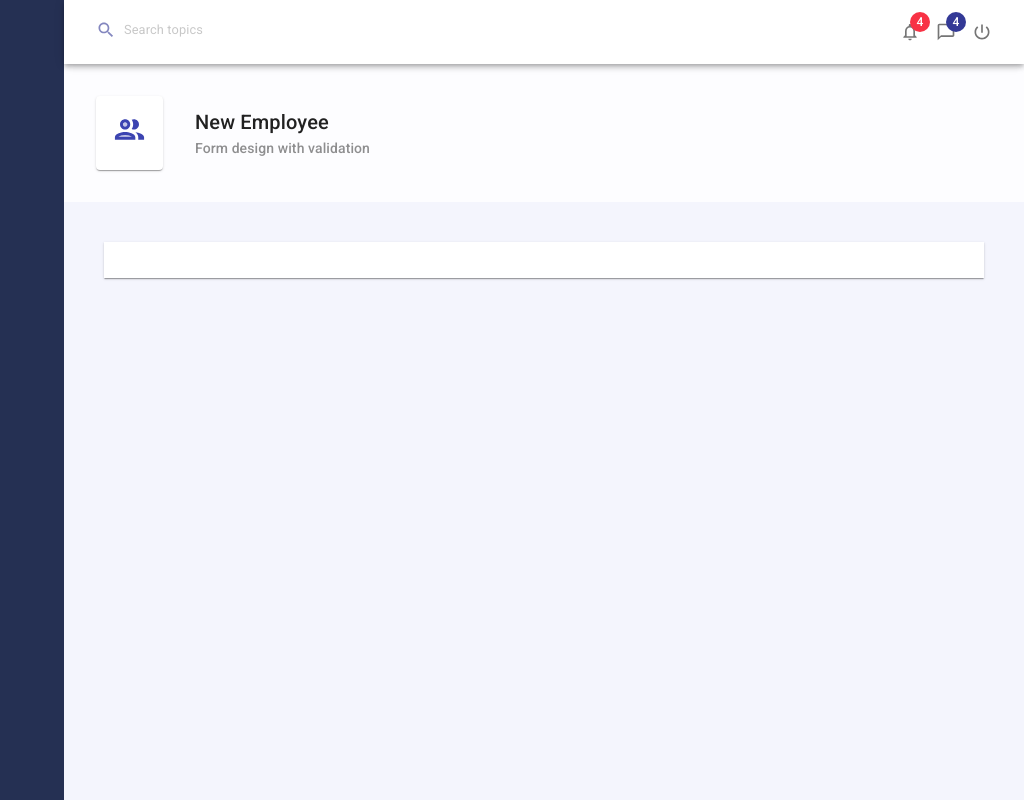
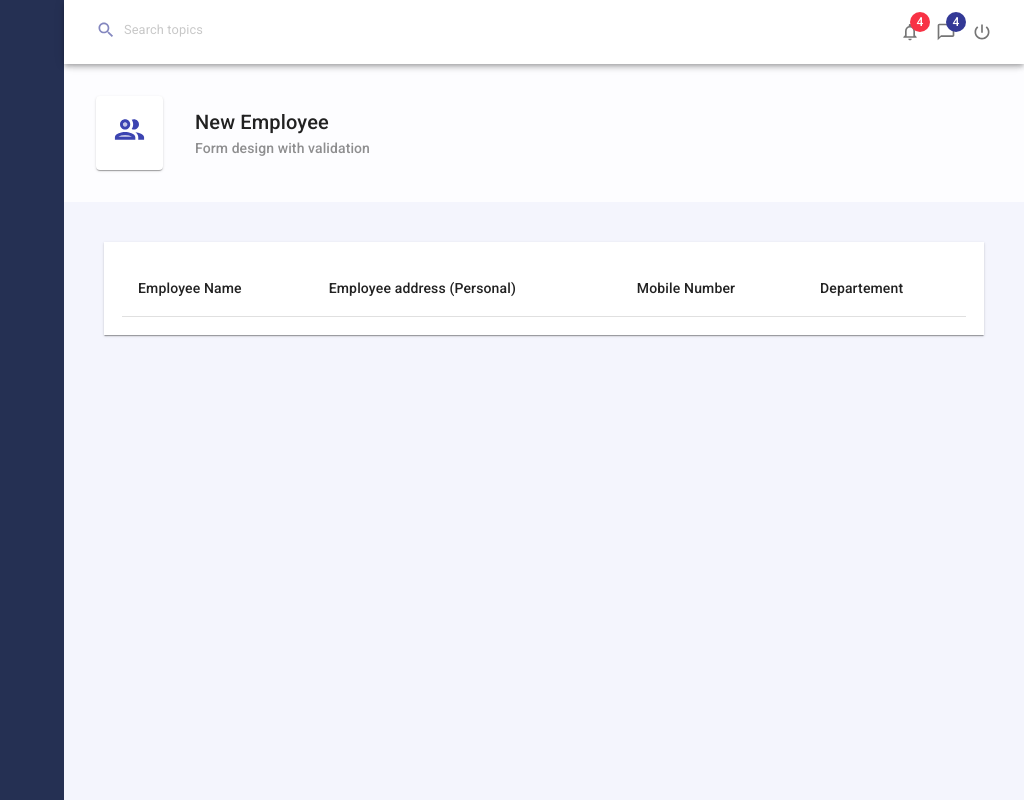
Before and after one commit to urbain32/complete-mui-system, a React (Create React App) app: page / in a window 1280 px wide. Shown: the whole page, without its empty margins (256-1280 px from the left). Built offline with nearby package versions, Linux system fonts and the light colour scheme.

Commit message:
importing our table header in employee

```diff
--- a/src/pages/employees/Employees.js
+++ b/src/pages/employees/Employees.js
@@ -17,7 +17,7 @@ const headCells = [
 ];
 const Employees = () => {
   const [records, setRecords] = useState(employeeService.getAllEmployees());
-  const { TblContainer } = useTable(records, headCells);
+  const { TblContainer, TblHead } = useTable(records, headCells);
   return (
     <>
       <PageHeader
@@ -27,6 +27,7 @@ const Employees = () => {
       />
       <MyPaper square>
         <TblContainer>
+          <TblHead />
           <TableBody>
             {records.map((record) => (
               <TableRow key={record.id}>
```
